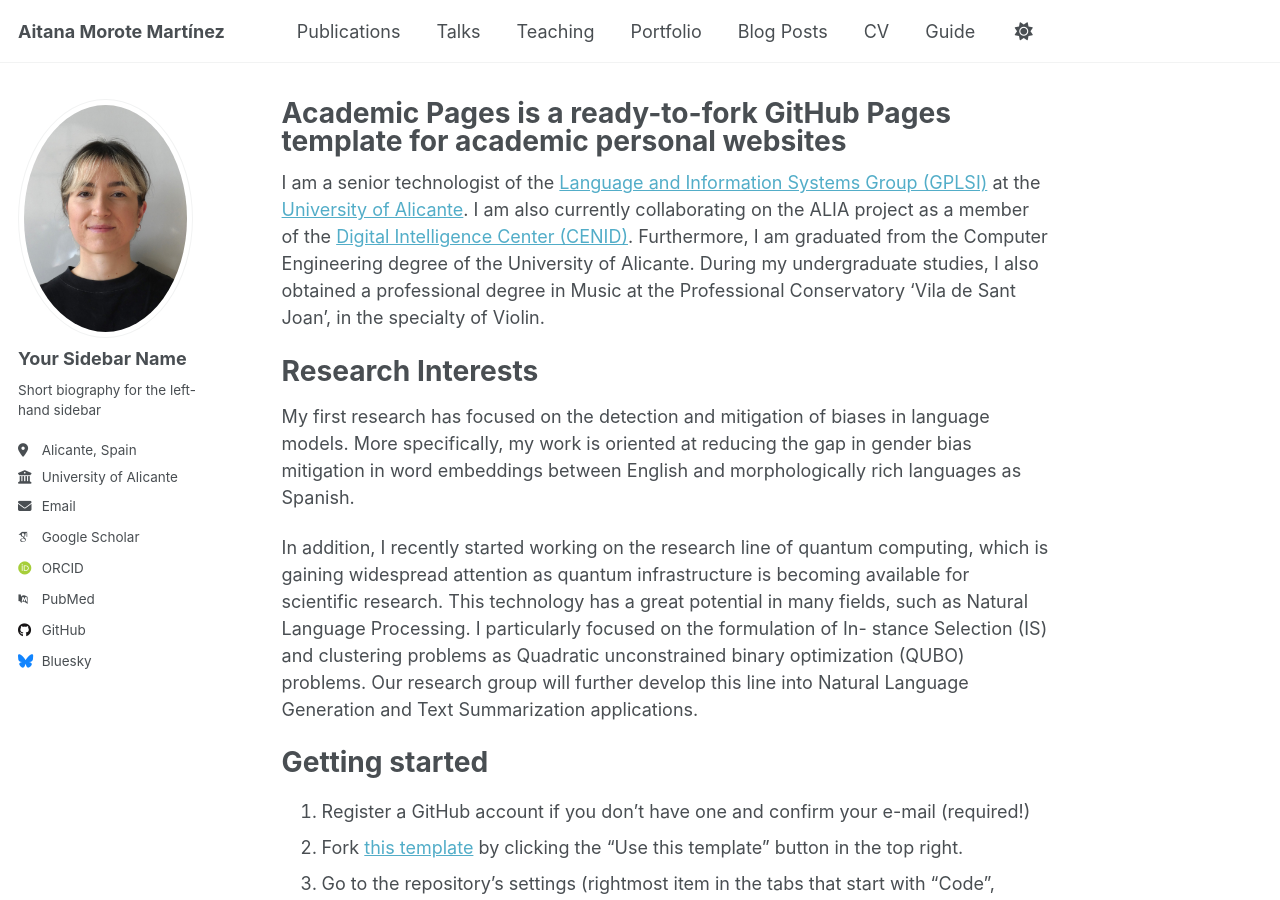
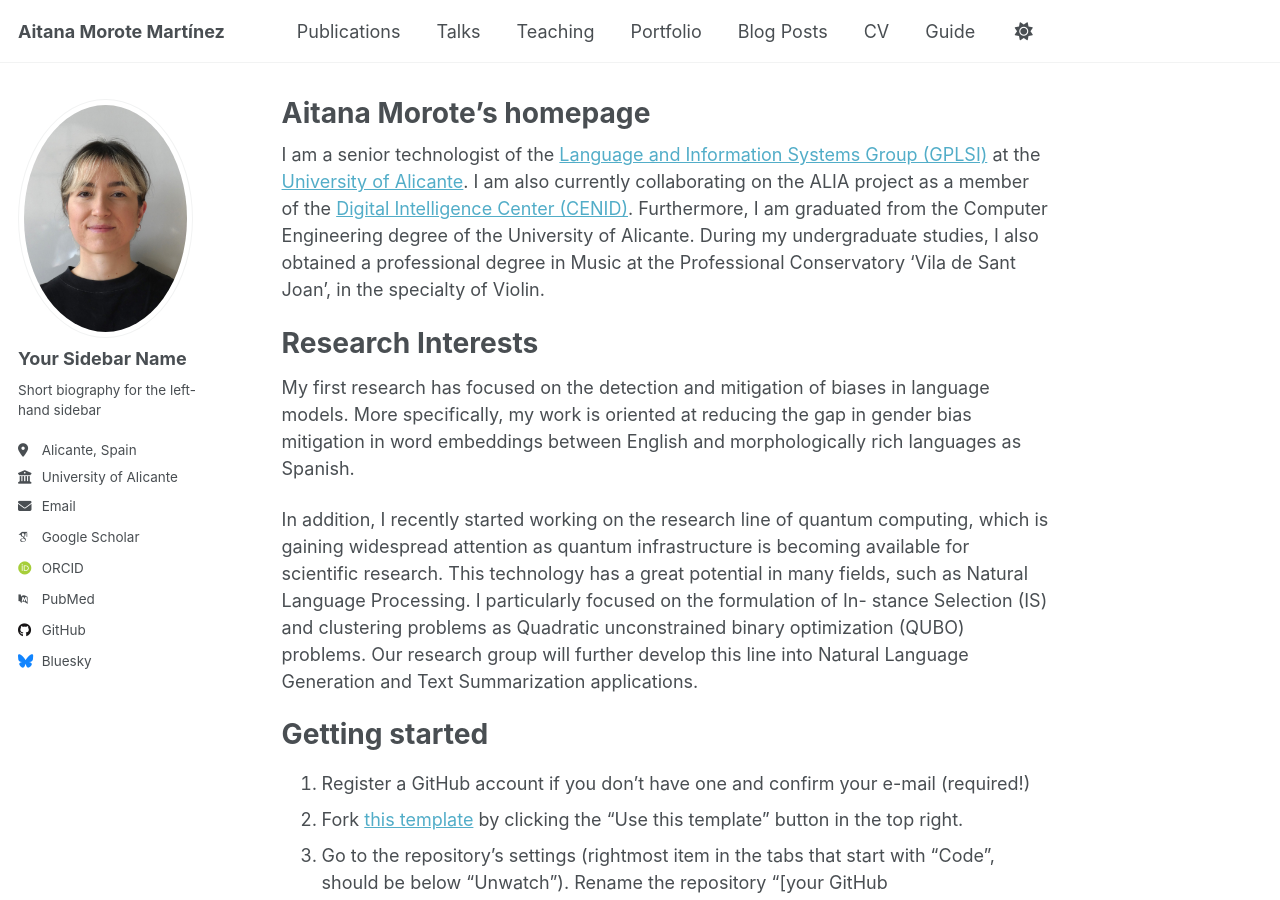
Before and after one commit to amm533/amm533.github.io, a Jekyll site: the page built from _pages/about.md, in a window 1280 px wide and 900 px high. Built offline with Jekyll 4.4.1, drawn with Linux system fonts in a browser that asks for light colours; some web fonts are replaced.

Commit message:
Update about.md

```diff
--- a/_pages/about.md
+++ b/_pages/about.md
@@ -1,6 +1,6 @@
 ---
 permalink: /
-title: "Academic Pages is a ready-to-fork GitHub Pages template for academic personal websites"
+title: "Aitana Morote's homepage"
 author_profile: true
 redirect_from:
   - /about/
```
